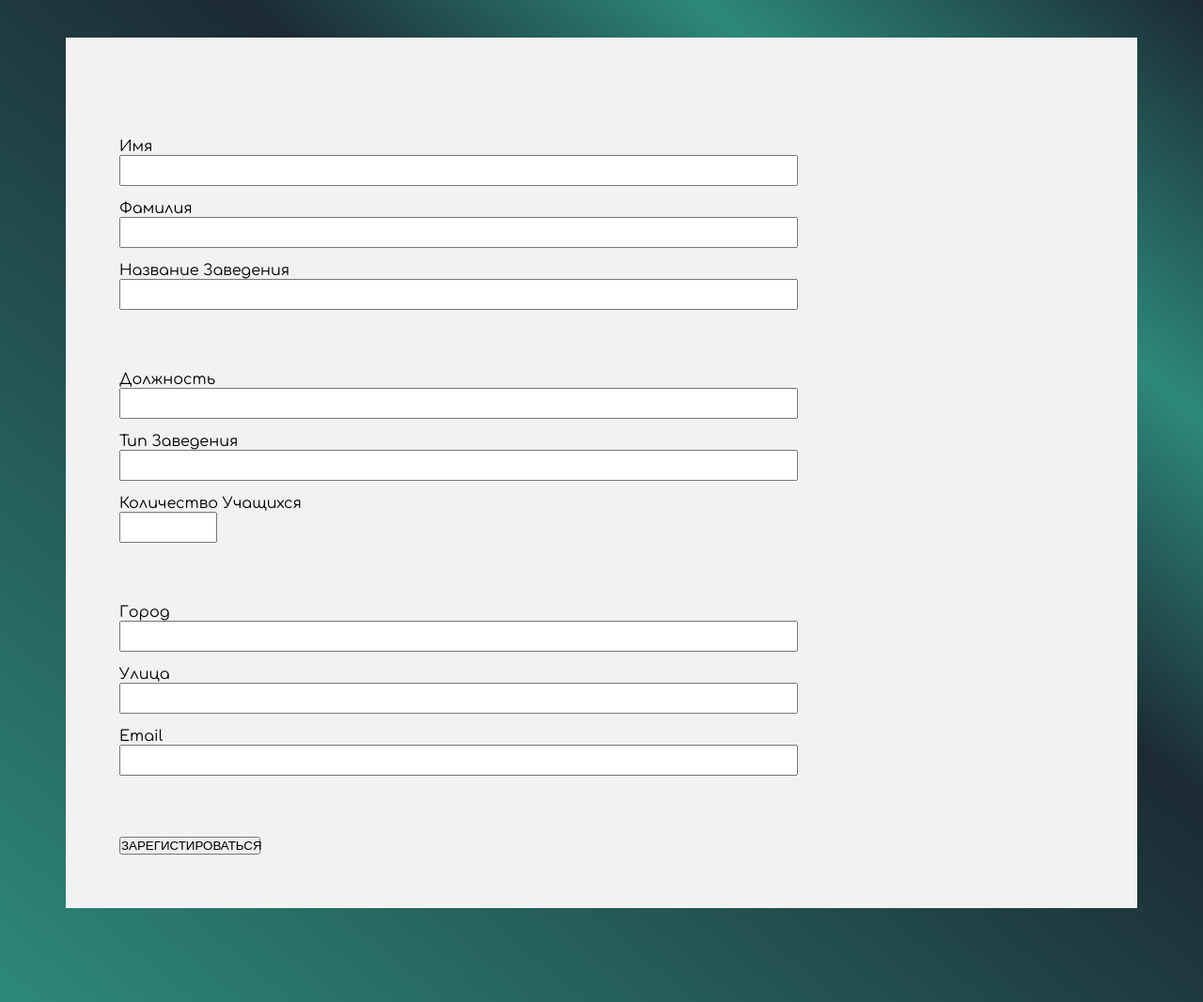
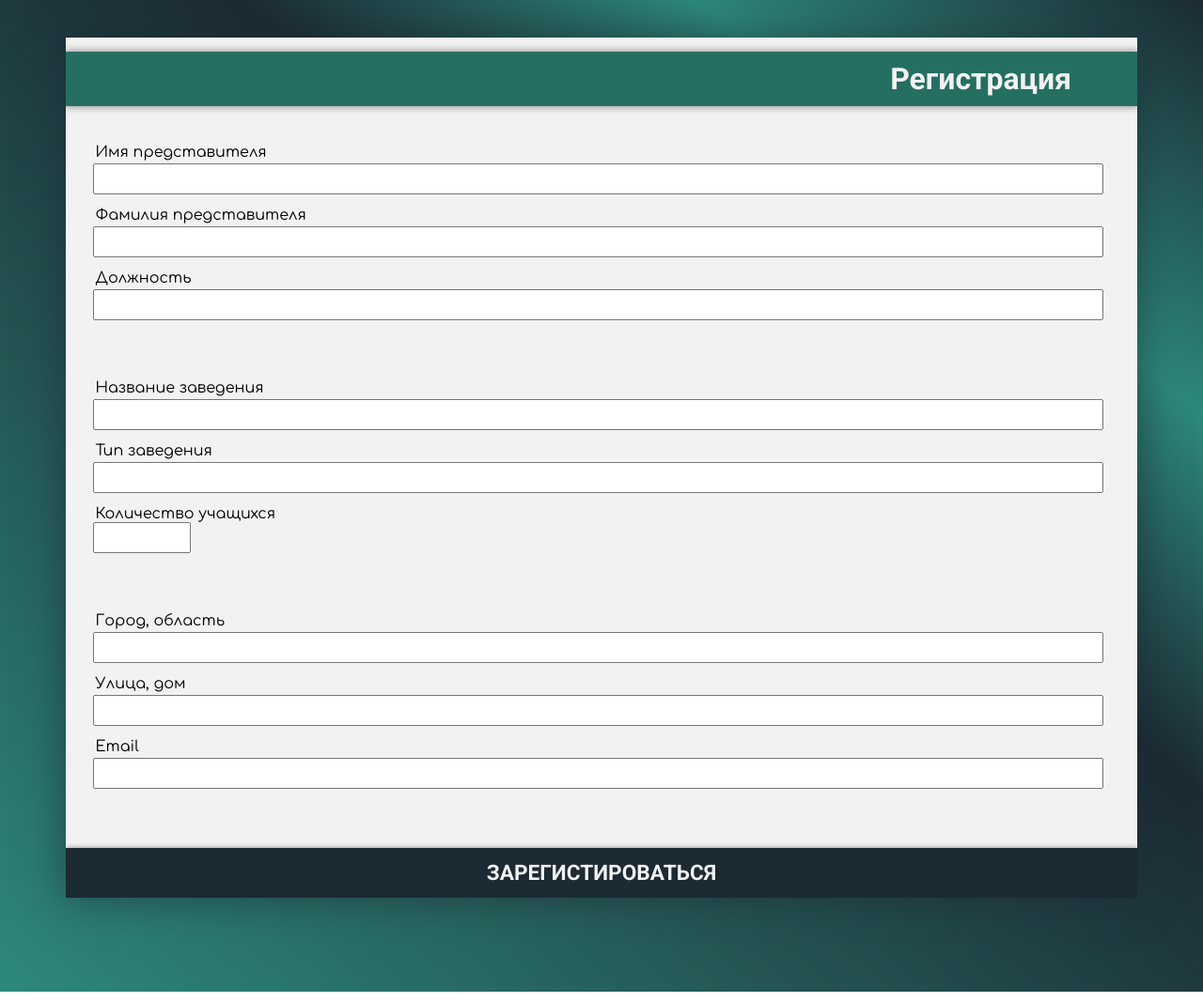
Before and after one commit to randomdotcom/EasyLab, a plain HTML site: page register UI.html in a window 1280 px wide. Shown: the whole page at 94% size. Drawn offline with Linux system fonts and the light colour scheme.

Commit message:
Updated style register page

```diff
--- a/css/register.css
+++ b/css/register.css
@@ -14,10 +14,33 @@ body{
     margin: 40px auto;
     max-width: 1140px;
     background-color: #f2f2f2;
+    box-shadow: 0px 0px 41px 2px rgba(28, 42, 51, 0.58);
+    overflow: hidden;
 }
 
 .header{
     width: 100%;
+    display: flex;
+    flex-direction: row;
+    padding-bottom: 40px;
+    padding-top: 15px;
+}
+
+.logo-block {
+    background-color: #256f62;
+    padding: 10px 20px;
+    width: 100%;
+    box-shadow: 0px 0px 8px 1px rgba(0,0,0,0.4);
+    display: flex;
+    justify-content: flex-end;
+}
+
+.logo-text {
+    font-family: 'Roboto', sans-serif;
+    font-size: 24pt;
+    color: #f2f2f2;
+    cursor: default;
+    margin-right: 50px;
 }
 
 .main{
@@ -25,26 +48,43 @@ body{
 }
 .main form{
     display: flex;
-    padding: 5%;
     flex-direction: column;
+    align-items: center;
+    width: 100%;
 }
 .form-block{
-    margin-top: 50px;
+    margin-bottom: 50px;
+    padding-left: 5%;
+    width: 100%;
 }
 form input{
     font-size: 25px;
     display: block;
     width: 100px;
-    margin-bottom: 15px;
+    margin-bottom: 13px;
 }
 form .input{
-    width: 70%;
+    width: 94%;
+    margin-top: 3px;
 }
 form label{
-    text-transform: capitalize;
+    margin-left: 3px;
 }
+
 #create-profile{
-    width: 150px;
+    width: 100%;
+    background-color: #1c2a33;
+    border-width: 0;
+    cursor: pointer;
+    padding-top: 13px;
+    padding-bottom: 13px;
+    box-shadow: 0px 1px 6px 0px rgba(50, 50, 50, 0.75);
+    color: #f2f2f2;
+    font-family: 'Roboto', sans-serif;
+    font-size: 17pt;
+    transition: background-color 0.12s linear;
     text-transform: uppercase;
-    margin-top: 50px;
 }
+#create-profile:hover {
+    background-color: #256f62;
+}
--- a/register UI.html
+++ b/register UI.html
@@ -12,31 +12,33 @@
 <body>
     <div class="container">
         <header class="header">
+            <div class="logo-block"><div class="logo-text">Регистрация</div></div>
         </header>
         <main class="main">
             <form action="#">
                 <div class="name form-block">
-                    <label for="userName">имя</label>
+                    <label for="userName">Имя представителя</label>
                     <input type="text" class="input" id = "userName">
-                    <label for="userSurName">фамилия</label>
+                    <label for="userSurName">Фамилия представителя</label>
                     <input type="text" class="input" id = "userSurName">
-                    <label for="nameEducationArea">название заведения</label>
-                    <input type="text" class="input" id = "nameEducationArea">
+                    <label for="post">Должность</label>
+                    <input type="text" class="input" id="post">
+
                 </div>
                 <div class="data-about-user form-block">
-                    <label for="post">должность</label>
-                    <input type="text" class="input" id = "post">
-                    <label for="type">тип заведения</label>
+                    <label for="nameEducationArea">Название заведения</label>
+                    <input type="text" class="input" id="nameEducationArea">
+                    <label for="type">Тип заведения</label>
                     <input type="text" class="input" id = "type">
-                    <label for="countOfPupils">количество учащихся</label>
+                    <label for="countOfPupils">Количество учащихся</label>
                     <input type="number" id= "countOfPupils">
                 </div>
                 <div class="adress form-block">
-                    <label for="city">город</label>
+                    <label for="city">Город, область</label>
                     <input type="text" class="input" id = "city">
-                    <label for="street">улица</label>
+                    <label for="street">Улица, дом</label>
                     <input type="text" class="input" id = "street">
-                    <label for="mail">email</label>
+                    <label for="mail">Email</label>
                     <input type="email"class="input" id = "mail">
                 </div>
                 <button id="create-profile">зарегистироваться</button>
```
Also changed, not shown: index.html (+1 -1 lines), js/script.js (line endings or trailing spaces).
